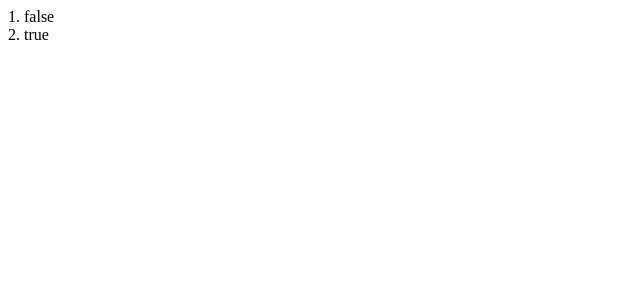
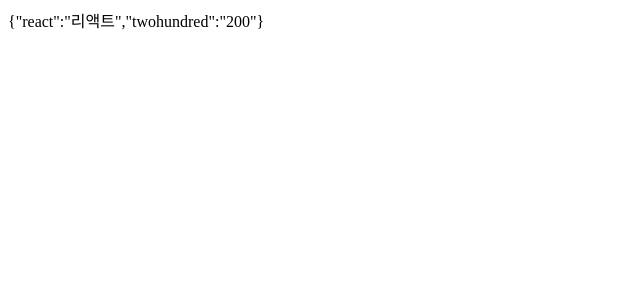
Before and after one commit to minhyepark-dev/react200, a React (Create React App) app: page / in a window 1280 px wide. Shown: the top 300 px of the page, without its empty margins (0-640 px from the left). Built offline with nearby package versions, Linux system fonts and the light colour scheme.

Commit message:
props 객체형

```diff
--- a/src/App.js
+++ b/src/App.js
@@ -1,11 +1,10 @@
 import React from "react";
-import PropsBoolean from "./R019_PropsBoolean";
+import PropsObjVal from "./R020_PropsObjVal";
 
 function App() {
     return (
         <div className="App">
-            <PropsBoolean BooleanTrueFalse={false} />
-            <PropsBoolean BooleanTrueFalse />
+            <PropsObjVal ObjectJson={{ react: "리액트", twohundred: "200" }} />
         </div>
     );
 }
--- /dev/null
+++ b/src/R020_PropsObjVal.js
@@ -0,0 +1,24 @@
+import React, { Component } from 'react';
+import datatype from 'prop-types';
+
+class R020_PropsObjVal extends Component {
+  render() {
+    let {
+      ObjectJson
+    } = this.props
+    return (
+    <div style={{padding: "0px"}}>
+      {JSON.stringify(ObjectJson)}
+    </div>
+    )
+  }
+}
+
+R020_PropsObjVal.propTypes = {
+  ObjectJson: datatype.shape({
+    react: datatype.string,
+    twohundred: datatype.number
+  })
+}
+
+export default R020_PropsObjVal;
```
